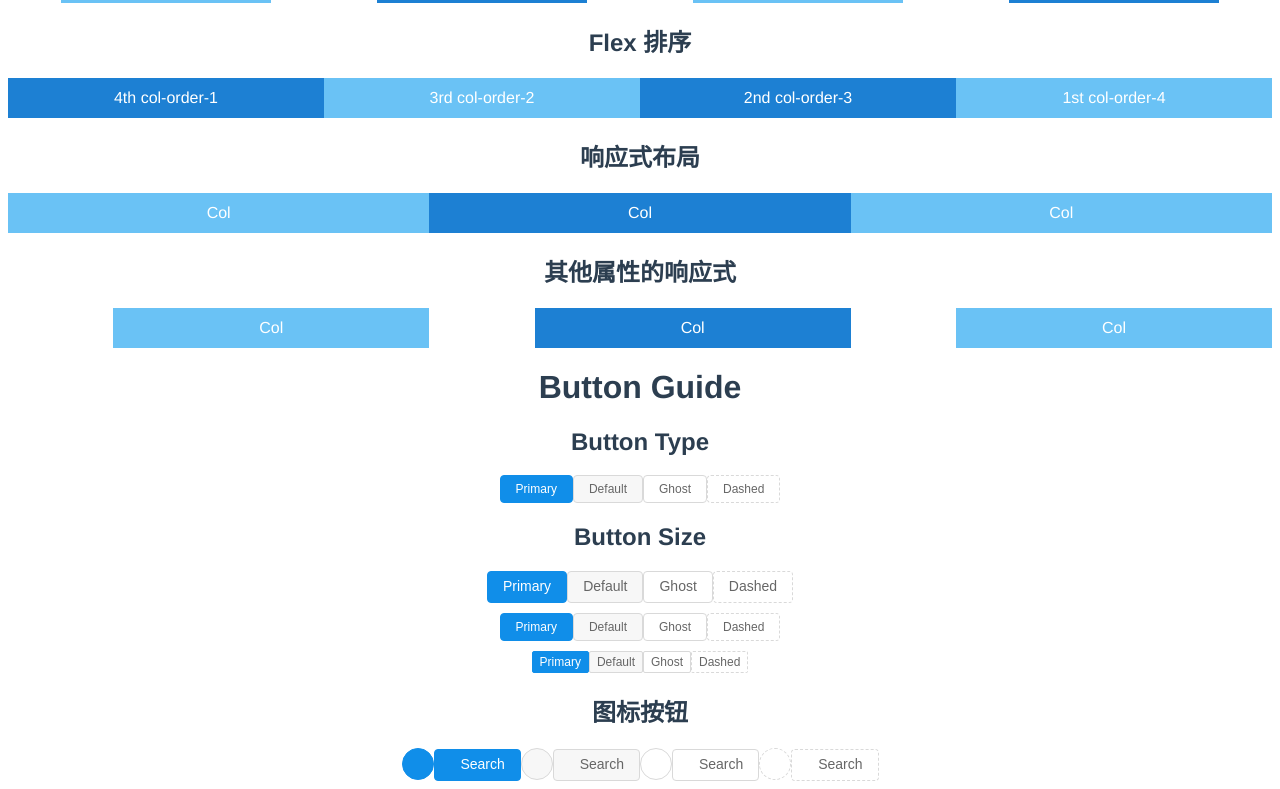
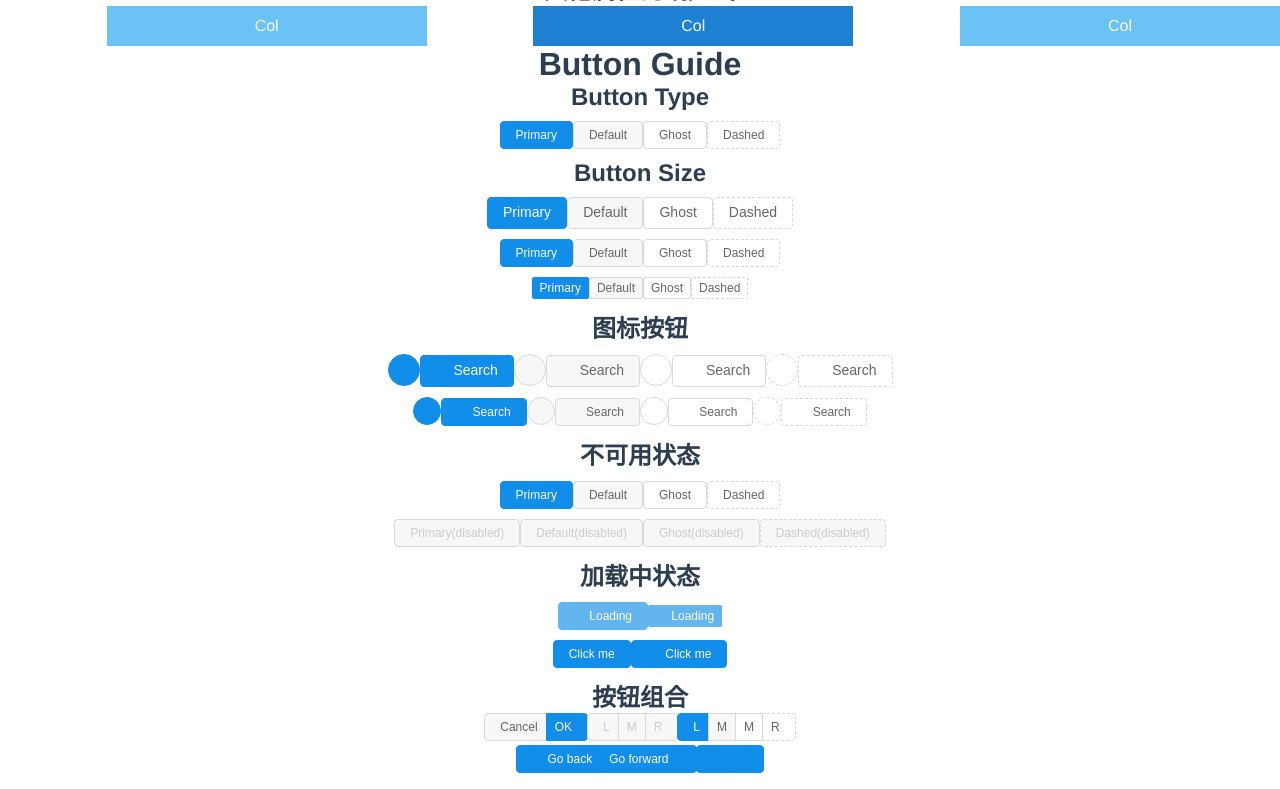
Before and after one commit to zzuu666/iforu, a Vue app: page / in a window 1280 px wide. Shown: the part 940-1729 px from the top of the page. Built offline with nearby package versions, Linux system fonts and the light colour scheme; a web font is replaced by a local one.

Commit message:
完成按钮组 准备对文件结构做优化

```diff
--- a/src/components/Button.vue
+++ b/src/components/Button.vue
@@ -61,16 +61,73 @@
       <i-button type="ghost" :disabled="true">Ghost(disabled)</i-button>
       <i-button type="dashed" :disabled="true">Dashed(disabled)</i-button>
     </div>
+    <h2>加载中状态</h2>
+    <div class="show-box">
+      <i-button type="primary" :loading="true">Loading</i-button>
+      <i-button type="primary" size="sm" :loading="true">Loading</i-button>
+    </div>
+    <div class="show-box">
+      <i-button type="primary" :loading="isLoading1" @click="loading1"> Click me </i-button>
+      <i-button type="primary" icon="poweroff" :loading="isLoading2" @click="loading2"> Click me </i-button>
+    </div>
+    <h2>按钮组合</h2>
+    <div>
+      <i-button-group>
+        <i-button>Cancel</i-button>
+        <i-button type="primary">OK</i-button>
+      </i-button-group>
+      <i-button-group>
+        <i-button :disabled="true">L</i-button>
+        <i-button :disabled="true">M</i-button>
+        <i-button :disabled="true">R</i-button>
+      </i-button-group>
+      <i-button-group>
+        <i-button type="primary">L</i-button>
+        <i-button>M</i-button>
+        <i-button type="ghost">M</i-button>
+        <i-button type="dashed">R</i-button>
+      </i-button-group>
+    </div>
+    <div>
+      <i-button-group>
+        <i-button type="primary" icon="left">Go back</i-button>
+        <i-button type="primary">
+          Go forward <icon type="right" />
+        </i-button>
+      </i-button-group>
+      <i-button-group>
+        <i-button type="primary" icon="cloud" />
+        <i-button type="primary" icon="cloud-download" />
+      </i-button-group>
+    </div>
   </div>
 </template>
 
 <script>
+import Icon from '../ui/icon'
 import iButton from '../ui/button'
+import iButtonGroup from '../ui/button-group'
 
 export default {
   name: 'GridGuide',
   components: {
-    iButton
+    Icon,
+    iButton,
+    iButtonGroup
+  },
+  data () {
+    return {
+      isLoading1: false,
+      isLoading2: false
+    }
+  },
+  methods: {
+    loading1 () {
+      this.isLoading1 = true
+    },
+    loading2 () {
+      this.isLoading2 = true
+    }
   }
 }
 </script>
--- /dev/null
+++ b/src/ui/button-group.vue
@@ -0,0 +1,21 @@
+<template>
+  <div
+    class="i-button-group"
+    :class="[
+      `i-button-group-${size}`
+    ]">
+    <slot></slot>
+  </div>
+</template>
+
+<script>
+export default {
+  name: 'iButtonGroup',
+  props: {
+    size: String
+  }
+}
+</script>
+
+<style lang="less" scoped>
+</style>
--- a/src/ui/button.vue
+++ b/src/ui/button.vue
@@ -7,14 +7,17 @@
       size ? `i-button-${this.size}` : '',
       shape === 'circle' ? 'i-button-circle' : '',
       {
-        'i-button-clicked': isClicked
+        'i-button-clicked': isClicked,
+        'i-button-loading': loading
       }
     ]"
     :type="htmlType"
     @click="handleClick"
     @mouseup="handleMouseUp">
-    <icon :type="icon" v-if="icon"></icon>
-    <slot v-if="shape !== 'circle'"></slot>
+    <icon :type="loading ? 'loading' : icon" v-if="icon || loading"></icon>
+    <span v-if="$slots.default && shape !== 'circle'">
+      <slot></slot>
+    </span>
   </button>
 </template>
 
@@ -73,7 +76,7 @@ export default {
 }
 </script>
 
-<style lang="less" scoped>
+<style lang="less">
 @import "index";
 
 .i-button {
@@ -94,6 +97,36 @@ export default {
   &-circle,
   &-circle-outline {
     .btn-circle(i-button);
+  }
+  &&-loading {
+    padding-left: 29px;
+    pointer-events: none;
+    position: relative;
+    .@{iconfont-css-prefix} {
+      margin-left: -14px;
+      transition: all .3s @ease-in-out;
+    }
+    &:before {
+      display: block;
+    }
+  }
+  &-sm&-loading {
+    padding-left: 24px;
+    .@{iconfont-css-prefix} {
+      margin-left: -17px;
+    }
+  }
+  &-group {
+    .btn-group(i-button);
+  }
+  &:not(&-circle):not(&-circle-outline)&-icon-only {
+    padding-left: 8px;
+    padding-right: 8px;
+  }
+
+  > .@{iconfont-css-prefix} + span,
+  > span + .@{iconfont-css-prefix} {
+    margin-left: 0.5em;
   }
 }
 
@@ -165,6 +198,21 @@ export default {
     opacity: 0.4;
     animation: buttonEffect 0.36s ease-out forwards;
     display: block;
+  }
+  &:before {
+    position: absolute;
+    top: -1px;
+    left: -1px;
+    bottom: -1px;
+    right: -1px;
+    background: #fff;
+    opacity: 0.35;
+    content: '';
+    border-radius: inherit;
+    z-index: 1;
+    transition: opacity .2s;
+    pointer-events: none;
+    display: none;
   }
 }
 .button-size (@padding; @font-size; @border-radius) {
@@ -269,4 +317,86 @@ export default {
     .button-size(0; @font-size-base; 50%);
   }
 }
+// button group base
+.button-group-base(@btnClassName) {
+  position: relative;
+  display: inline-block;
+  > .@{btnClassName} {
+    position: relative;
+    float: left;
+    &:hover,
+    &:focus,
+    &:active,
+    &.active {
+      z-index: 2;
+    }
+  }
+
+  // size
+  &-lg > .@{btnClassName} {
+    .button-size(@btn-padding-lg; @btn-font-size-lg; @btn-border-radius-base);
+  }
+
+  &-sm > .@{btnClassName} {
+    .button-size(@btn-padding-sm; @font-size-base; @btn-border-radius-sm);
+    > .@{iconfont-css-prefix} {
+      font-size: @font-size-base;
+    }
+  }
+}
+// Horizontal button groups styl
+// --------------------------------------------------
+.btn-group(@btnClassName: btn) {
+  .button-group-base(@btnClassName);
+
+  .@{btnClassName} + .@{btnClassName},
+  .@{btnClassName} + &,
+  & + .@{btnClassName},
+  & + & {
+    margin-left: -1px;
+  }
+
+  .@{btnClassName}:not(:first-child):not(:last-child) {
+    border-radius: 0;
+    padding-left: 8px;
+    padding-right: 8px;
+  }
+
+  > .@{btnClassName}:first-child {
+    margin-left: 0;
+    &:not(:last-child) {
+      border-bottom-right-radius: 0;
+      border-top-right-radius: 0;
+      padding-right: 8px;
+    }
+  }
+
+  > .@{btnClassName}:last-child:not(:first-child) {
+    border-bottom-left-radius: 0;
+    border-top-left-radius: 0;
+    padding-left: 8px;
+  }
+
+  & > & {
+    float: left;
+  }
+
+  & > &:not(:first-child):not(:last-child) > .@{btnClassName} {
+    border-radius: 0;
+  }
+
+  & > &:first-child:not(:last-child) {
+    > .@{btnClassName}:last-child {
+      border-bottom-right-radius: 0;
+      border-top-right-radius: 0;
+      padding-right: 8px;
+    }
+  }
+
+  & > &:last-child:not(:first-child) > .@{btnClassName}:first-child {
+    border-bottom-left-radius: 0;
+    border-top-left-radius: 0;
+    padding-left: 8px;
+  }
+}
 </style>
--- a/src/ui/icon.vue
+++ b/src/ui/icon.vue
@@ -4,7 +4,7 @@
     :class="[
       `anticon-${type}`,
       {
-        'anticon-spin': spin
+        'anticon-spin': spin || type === 'loading'
       }
     ]"></i>
 </template>
--- a/src/ui/index.less
+++ b/src/ui/index.less
@@ -10,6 +10,9 @@
 @highlight-color        : #f50;
 @warning-color          : #fa0;
 @normal-color           : #d9d9d9;
+
+// font
+@iconfont-css-prefix    : anticon;
 
 // ------ Base & Require ------
 @body-background        : #fff;
@@ -105,3 +108,21 @@
 .square (@size) {
   .size(@size, @size)
 }
+
+// spin loadingCircle
+@keyframes loadingCircle {
+  0% {
+    transform-origin: 50% 50%;
+    transform: rotate(0deg);
+  }
+  100% {
+    transform-origin: 50% 50%;
+    transform: rotate(360deg);
+  }
+}
+
+// unify the setting of elements's margin and padding for browsers
+body,div,dl,dt,dd,ul,ol,li,h1,h2,h3,h4,h5,h6,pre,code,form,fieldset,legend,input,textarea,p,blockquote,th,td,hr,button,article,aside,details,figcaption,figure,footer,header,hgroup,menu,nav,section {
+  margin: 0;
+  padding: 0;
+}
```
Also changed, not shown: src/components/model.vue (added, +12 -0 lines).
